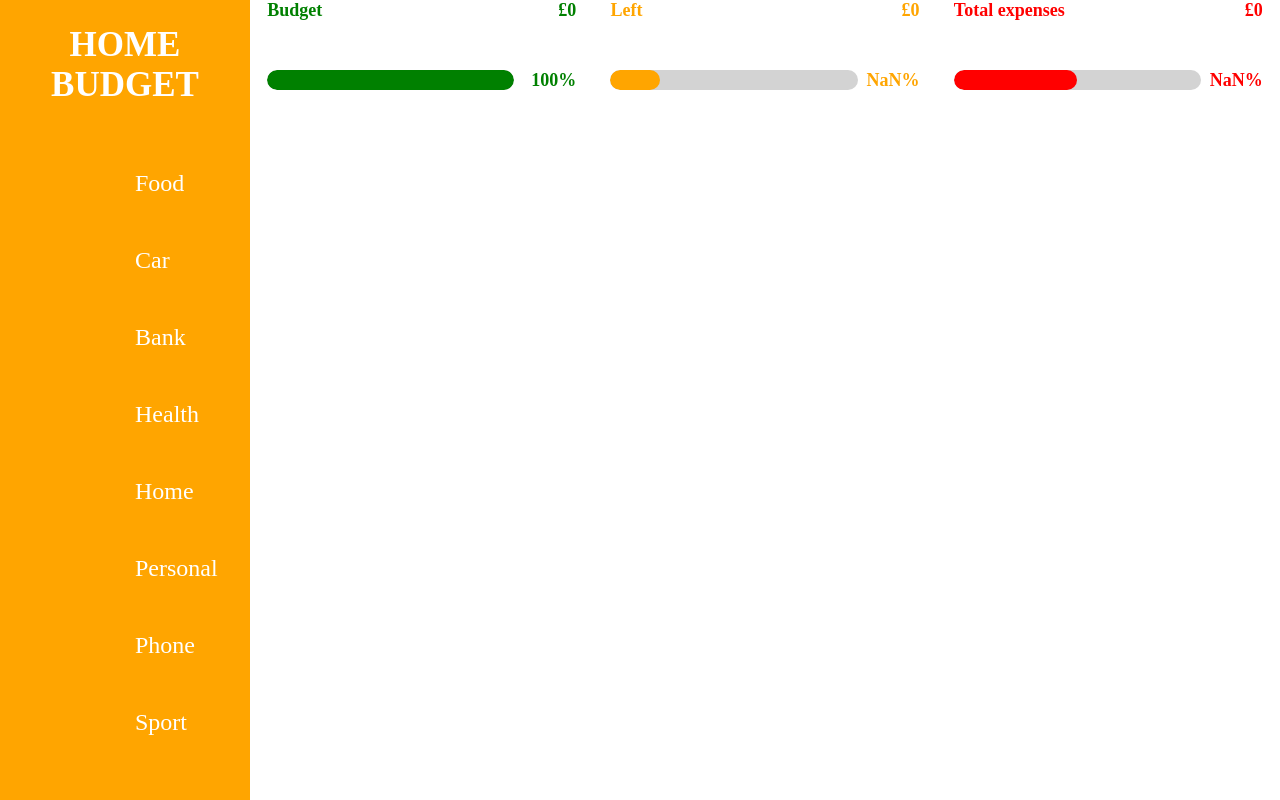
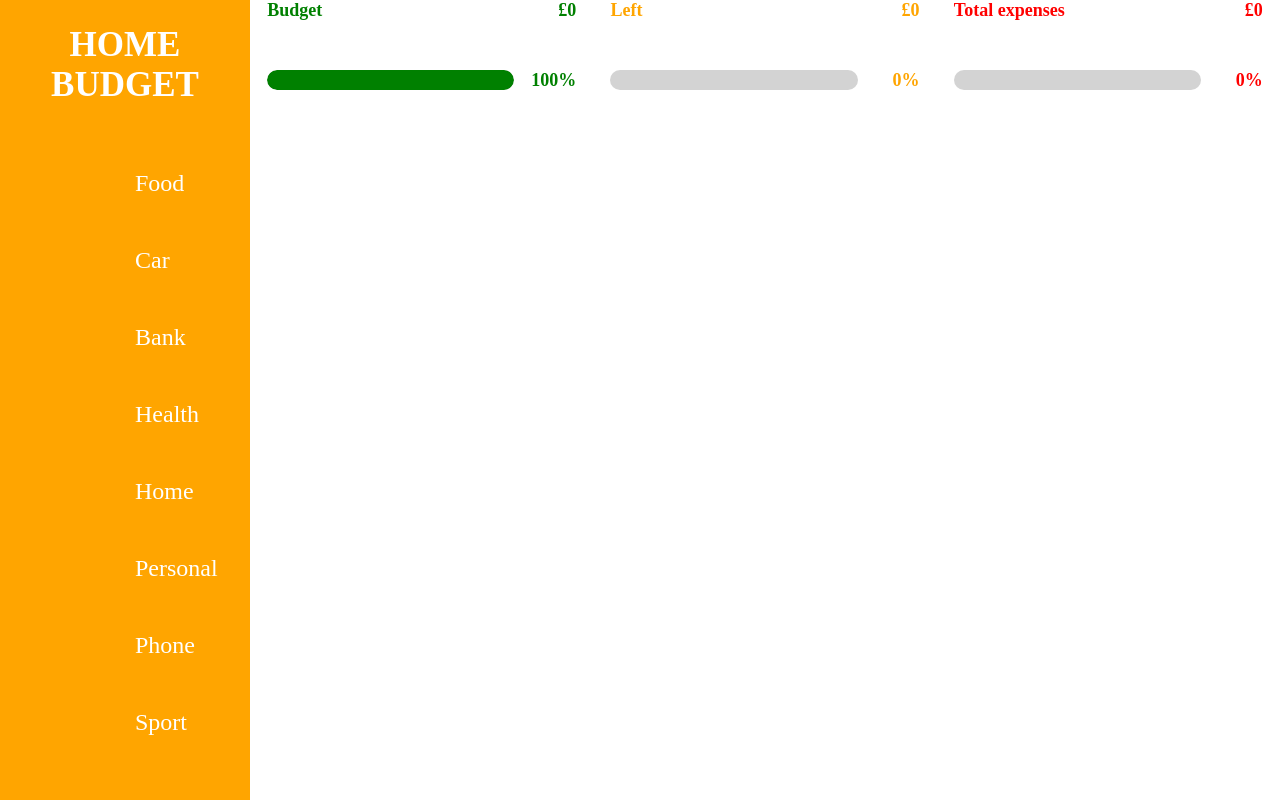
Before and after one commit to MacRapacki/HOME-BUDGET, an Angular app: page / in a window 1280 px wide. Shown: the top 800 px of the page. Built offline with nearby package versions, Linux system fonts and the light colour scheme.

Commit message:
minor fixes in precent counter functions

```diff
--- a/src/app/status-bar/status-bar.component.ts
+++ b/src/app/status-bar/status-bar.component.ts
@@ -10,7 +10,7 @@ import { IncomeService } from '../pages/income.service';
 export class StatusBarComponent implements OnInit {
 
   budgetProc: number = 100;
-  leftProc: number = 20;
+  leftProc: number = 50;
   expensesProc: number = 50;
 
   totalBudget: number = 0;
@@ -62,10 +62,12 @@ export class StatusBarComponent implements OnInit {
 
   ///PRECENT COUNTER
   leftPrecentCounter() {
-    return ((this.totalBudget - this.totalExpenses) * 100 / this.totalBudget).toFixed(1)
+    const value = ((this.totalBudget - this.totalExpenses) * 100 / this.totalBudget).toFixed(1);
+    return isNaN(parseInt(value)) ? 0 : value;
   }
 
   expensesPrecentCounter() {
-    return (this.totalExpenses * 100 / this.totalBudget).toFixed(1)
+    const value = (this.totalExpenses * 100 / this.totalBudget).toFixed(1);
+    return isNaN(parseInt(value)) ? 0 : value;
   }
 }
```
